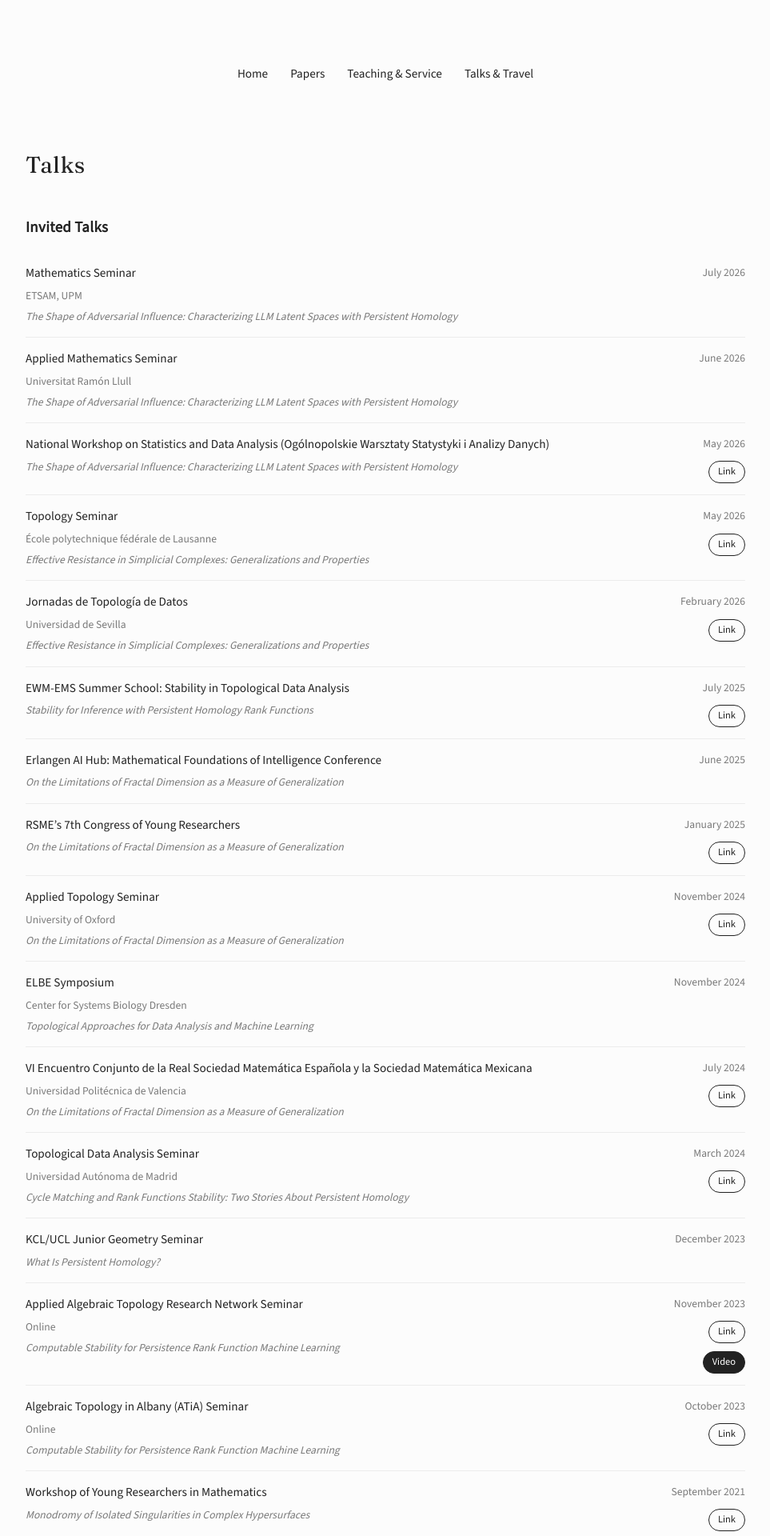
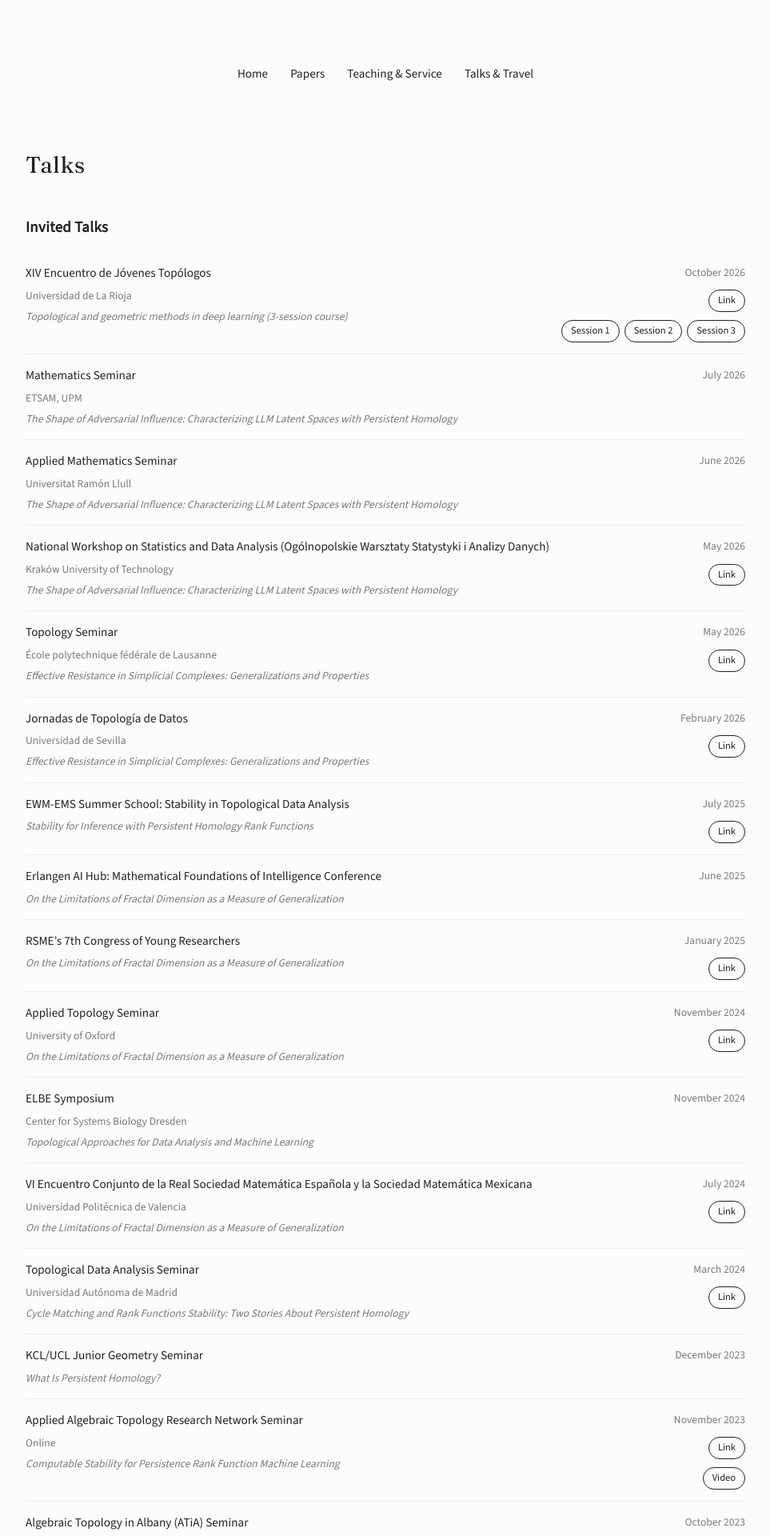
Before and after one commit to inesgare/inesgare.github.io, a Jekyll site: the page built from talks.md, in a window 1280 px wide. Shown: the top 1920 px of the page at 80% size, without its empty margins (158-1121 px from the left). Built offline with Jekyll 4.4.1, drawn with Linux system fonts in a browser that asks for light colours.

Commit message:
added slides and links

```diff
--- a/style.css
+++ b/style.css
@@ -362,39 +362,13 @@ a:hover {
   transition: all 0.2s ease;
   line-height: 1.6;
   display: inline-block;
-}
-
-.btn-slides {
   border: 1.5px solid var(--accent);
   color: var(--accent);
   background: transparent;
 }
 
-.btn-slides:hover {
+.btn-link:hover {
   background: var(--accent);
-  color: white;
-}
-
-.btn-video {
-  background: var(--accent);
-  color: white;
-  border: 1.5px solid var(--accent);
-}
-
-.btn-video:hover {
-  background: var(--accent-hover);
-  border-color: var(--accent-hover);
-  color: white;
-}
-
-.btn-notebook {
-  border: 1.5px solid var(--muted);
-  color: var(--muted);
-  background: transparent;
-}
-
-.btn-notebook:hover {
-  background: var(--muted);
   color: white;
 }
 
@@ -616,6 +590,11 @@ a:hover {
   text-align: right;
 }
 
+.talks-buttons {
+  display: flex;
+  gap: 6px;
+}
+
 /* =========================
    Papers Page
    ========================= */
--- a/talks.md
+++ b/talks.md
@@ -8,6 +8,22 @@ layout: default
 ## Invited Talks
 
 <div class="talks-list">
+  <div class="talks-item">
+    <div class="talks-info">
+      <div class="talks-venue">XIV Encuentro de Jóvenes Topólogos</div>
+      <div class="talks-location">Universidad de La Rioja</div>
+      <div class="talks-title">Topological and geometric methods in deep learning (3-session course)</div>
+    </div>
+    <div class="talks-right">
+      <div class="talks-date">October 2026</div>
+      <a class="btn-link btn-slides" href="https://www.unirioja.es/cu/jodivaso/events/et2026/">Link</a>
+      <div class="talks-buttons">
+        <a class="btn-link btn-slides" href="/docs/jt2026/session-1.pdf">Session 1</a>
+        <a class="btn-link btn-slides" href="/docs/jt2026/session-2.pdf">Session 2</a>
+        <a class="btn-link btn-slides" href="/docs/jt2026/session-3.pdf">Session 3</a>
+      </div>
+    </div>
+  </div>
   <div class="talks-item">
     <div class="talks-info">
       <div class="talks-venue">Mathematics Seminar</div>
@@ -31,6 +47,7 @@ layout: default
   <div class="talks-item">
     <div class="talks-info">
       <div class="talks-venue">National Workshop on Statistics and Data Analysis (Ogólnopolskie Warsztaty Statystyki i Analizy Danych)</div>
+      <div class="talks-location">Kraków University of Technology</div>
       <div class="talks-title">The Shape of Adversarial Influence: Characterizing LLM Latent Spaces with Persistent Homology</div>
     </div>
     <div class="talks-right">
```
Also changed, not shown: papers.md (+3 -0 lines), 3 other files.
